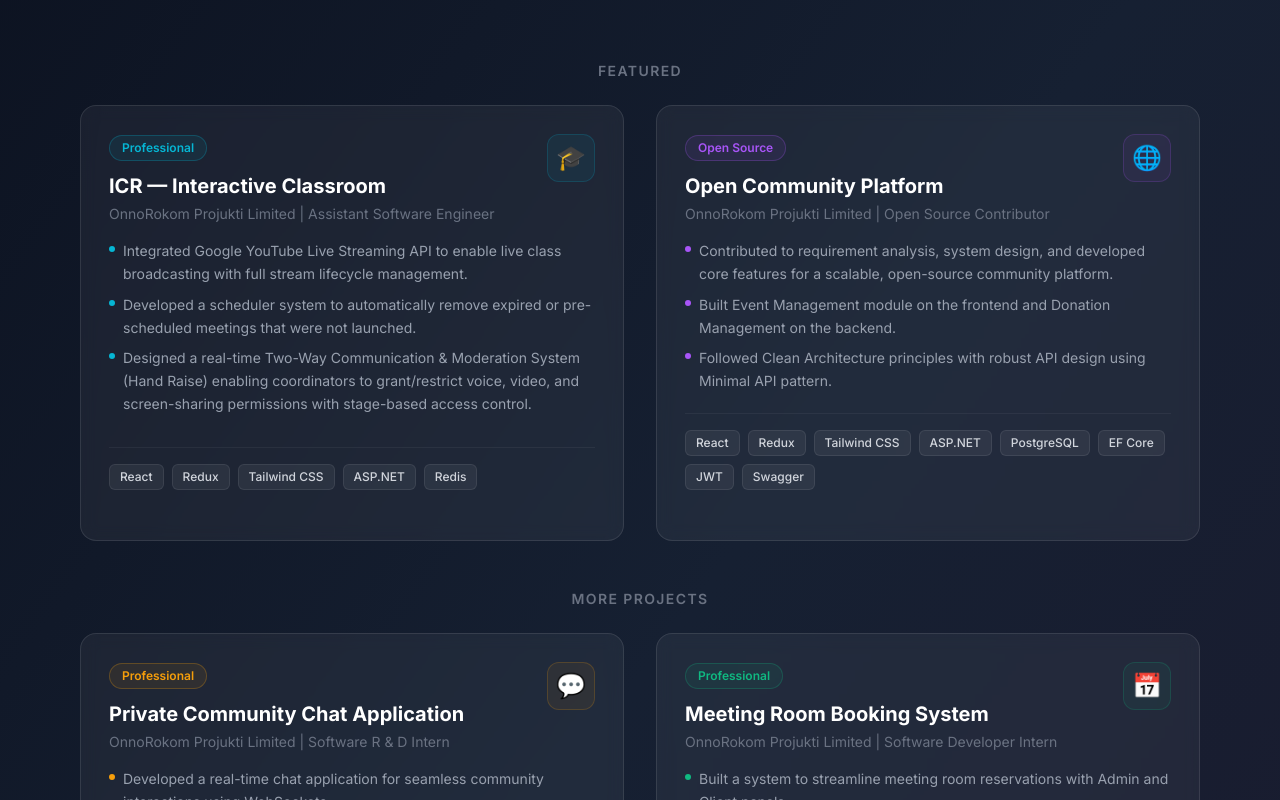
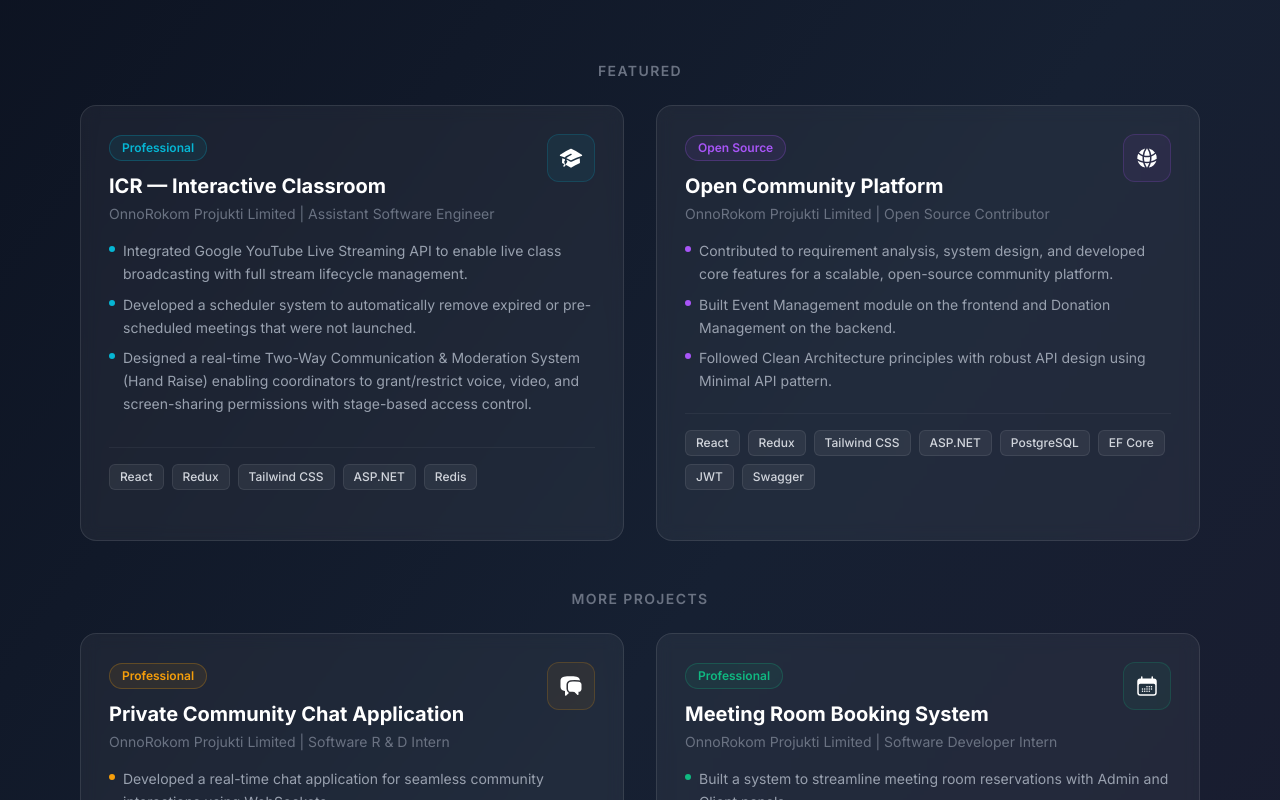
Before and after one commit to naimur1046/personal-portfolio, a React (Vite) app: page / in a window 1280 px wide. Shown: the part 3700-4500 px from the top of the page. Built offline with nearby package versions, Linux system fonts and the light colour scheme.

Commit message:
update icons of the project section

```diff
--- a/src/pages/Projects.tsx
+++ b/src/pages/Projects.tsx
@@ -1,4 +1,6 @@
 import { motion } from "framer-motion";
+import type { IconType } from "react-icons";
+import { HiAcademicCap, HiGlobeAlt, HiChatBubbleLeftRight, HiCalendarDays, HiMagnifyingGlass, HiHeart } from "react-icons/hi2";
 
 interface Project {
   title: string;
@@ -6,7 +8,7 @@ interface Project {
   description: string[];
   tech: string[];
   accent: string;
-  icon: string;
+  icon: IconType;
   category: string;
   featured?: boolean;
 }
@@ -22,7 +24,7 @@ const projects: Project[] = [
     ],
     tech: ["React", "Redux", "Tailwind CSS", "ASP.NET", "Redis"],
     accent: "#06b6d4",
-    icon: "🎓",
+    icon: HiAcademicCap,
     category: "Professional",
     featured: true,
   },
@@ -45,7 +47,7 @@ const projects: Project[] = [
       "Swagger",
     ],
     accent: "#a855f7",
-    icon: "🌐",
+    icon: HiGlobeAlt,
     category: "Open Source",
     featured: true,
   },
@@ -66,7 +68,7 @@ const projects: Project[] = [
       "WebSockets",
     ],
     accent: "#f59e0b",
-    icon: "💬",
+    icon: HiChatBubbleLeftRight,
     category: "Professional",
   },
   {
@@ -85,7 +87,7 @@ const projects: Project[] = [
       "FullCalendar",
     ],
     accent: "#10b981",
-    icon: "📅",
+    icon: HiCalendarDays,
     category: "Professional",
   },
   {
@@ -98,7 +100,7 @@ const projects: Project[] = [
     ],
     tech: ["Python", "OpenCV", "DeepFace", "NumPy", "Flask", "SQLite"],
     accent: "#ef4444",
-    icon: "🔍",
+    icon: HiMagnifyingGlass,
     category: "R & D",
   },
   {
@@ -111,7 +113,7 @@ const projects: Project[] = [
     ],
     tech: ["React", "Tailwind CSS", "Node.js", "Express", "MySQL"],
     accent: "#ec4899",
-    icon: "🩸",
+    icon: HiHeart,
     category: "University",
   },
 ];
@@ -243,7 +245,7 @@ const ProjectCard = ({ project }: { project: Project }) => (
             backgroundColor: `${project.accent}10`,
           }}
         >
-          {project.icon}
+          <project.icon className="w-6 h-6 text-white" />
         </div>
       </div>
 
```
